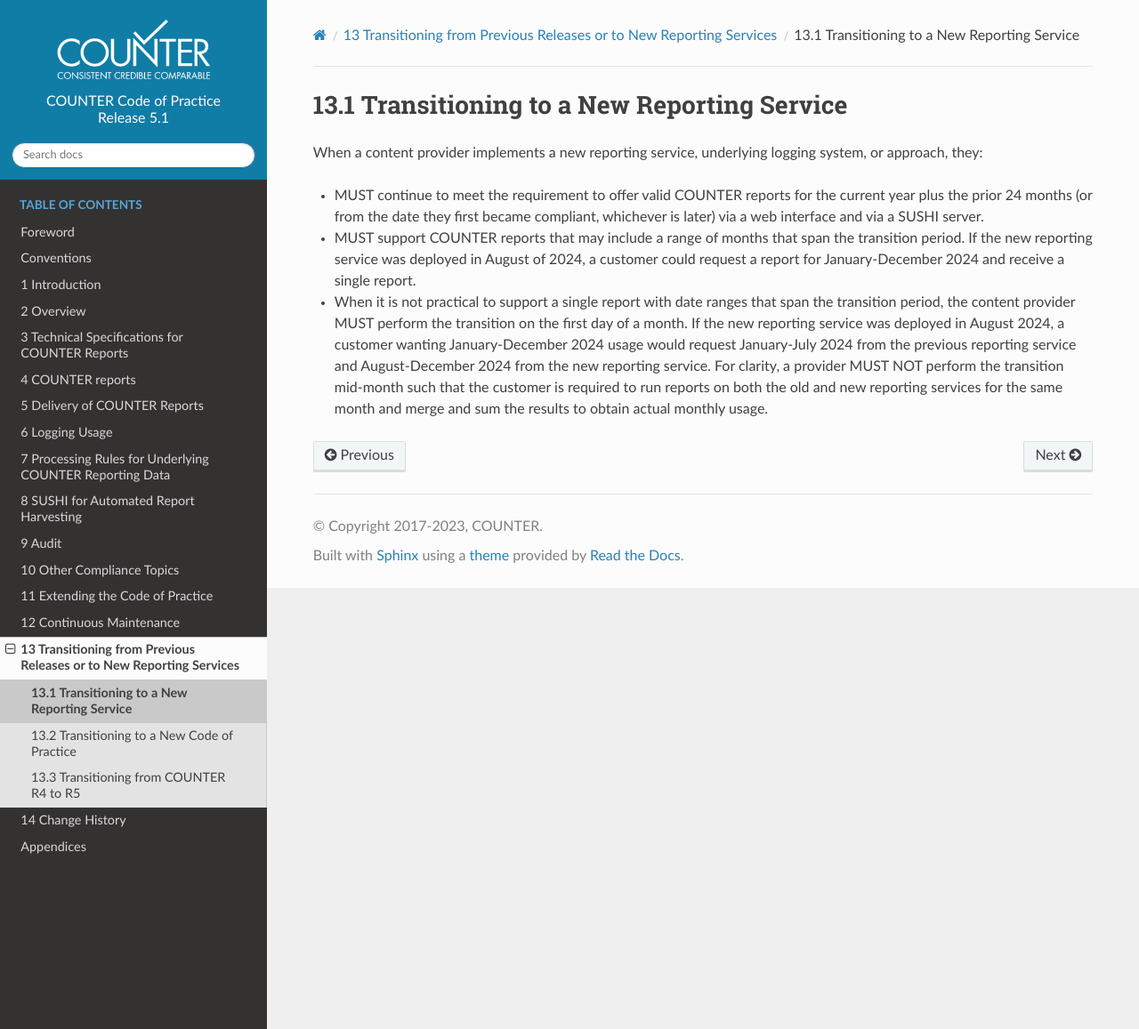
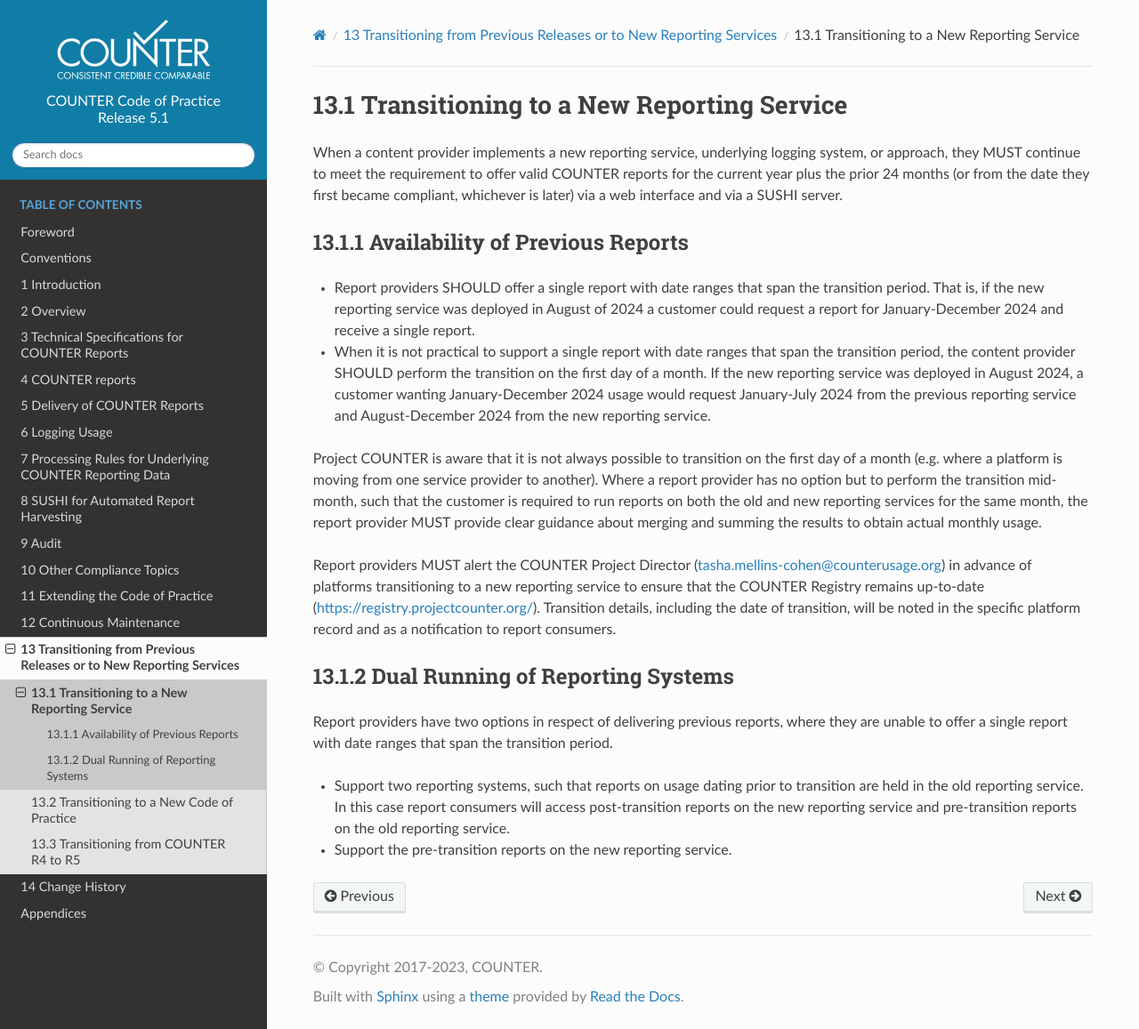
Before and after one commit to Project-Counter/cop5, a Sphinx documentation site: the page built from source/13-transitioning/01-transitioning-to-a-new-reporting-service.rst, in a window 1280 px wide and 1157 px high. Shown: the whole window at 89% size. Built offline with Sphinx 7.4.7 and the Read the Docs theme 2.0.0, drawn with Linux system fonts in a browser that asks for light colours.

Commit message:
Update and clarify the transition rules
Update and clarify the rules for transitioning to a new reporting service (availability of previous reports, dual running of reporting systems) and the rules for transitioning to a new Code of Practice.

```diff
--- a/source/13-transitioning/01-transitioning-to-a-new-reporting-service.rst
+++ b/source/13-transitioning/01-transitioning-to-a-new-reporting-service.rst
@@ -5,8 +5,24 @@
 Transitioning to a New Reporting Service
 ----------------------------------------
 
-When a content provider implements a new reporting service, underlying logging system, or approach, they:
+When a content provider implements a new reporting service, underlying logging system, or approach, they MUST continue to meet the requirement to offer valid COUNTER reports for the current year plus the prior 24 months (or from the date they first became compliant, whichever is later) via a web interface and via a SUSHI server.
 
-* MUST continue to meet the requirement to offer valid COUNTER reports for the current year plus the prior 24 months (or from the date they first became compliant, whichever is later) via a web interface and via a SUSHI server.
-* MUST support COUNTER reports that may include a range of months that span the transition period. If the new reporting service was deployed in August of 2024, a customer could request a report for January-December 2024 and receive a single report.
-* When it is not practical to support a single report with date ranges that span the transition period, the content provider MUST perform the transition on the first day of a month. If the new reporting service was deployed in August 2024, a customer wanting January-December 2024 usage would request January-July 2024 from the previous reporting service and August-December 2024 from the new reporting service. For clarity, a provider MUST NOT perform the transition mid-month such that the customer is required to run reports on both the old and new reporting services for the same month and merge and sum the results to obtain actual monthly usage.
+
+Availability of Previous Reports
+""""""""""""""""""""""""""""""""
+
+* Report providers SHOULD offer a single report with date ranges that span the transition period. That is, if the new reporting service was deployed in August of 2024 a customer could request a report for January-December 2024 and receive a single report.
+* When it is not practical to support a single report with date ranges that span the transition period, the content provider SHOULD perform the transition on the first day of a month. If the new reporting service was deployed in August 2024, a customer wanting January-December 2024 usage would request January-July 2024 from the previous reporting service and August-December 2024 from the new reporting service.
+
+Project COUNTER is aware that it is not always possible to transition on the first day of a month (e.g. where a platform is moving from one service provider to another). Where a report provider has no option but to perform the transition mid-month, such that the customer is required to run reports on both the old and new reporting services for the same month, the report provider MUST provide clear guidance about merging and summing the results to obtain actual monthly usage.
+
+Report providers MUST alert the COUNTER Project Director (tasha.mellins-cohen@counterusage.org) in advance of platforms transitioning to a new reporting service to ensure that the COUNTER Registry remains up-to-date (https://registry.projectcounter.org/). Transition details, including the date of transition, will be noted in the specific platform record and as a notification to report consumers.
+
+
+Dual Running of Reporting Systems
+"""""""""""""""""""""""""""""""""
+
+Report providers have two options in respect of delivering previous reports, where they are unable to offer a single report with date ranges that span the transition period.
+
+* Support two reporting systems, such that reports on usage dating prior to transition are held in the old reporting service. In this case report consumers will access post-transition reports on the new reporting service and pre-transition reports on the old reporting service.
+* Support the pre-transition reports on the new reporting service.
```
Also changed, not shown: source/13-transitioning/02-transitioning-to-a-new-code-of-practice.rst (+5 -3 lines).
